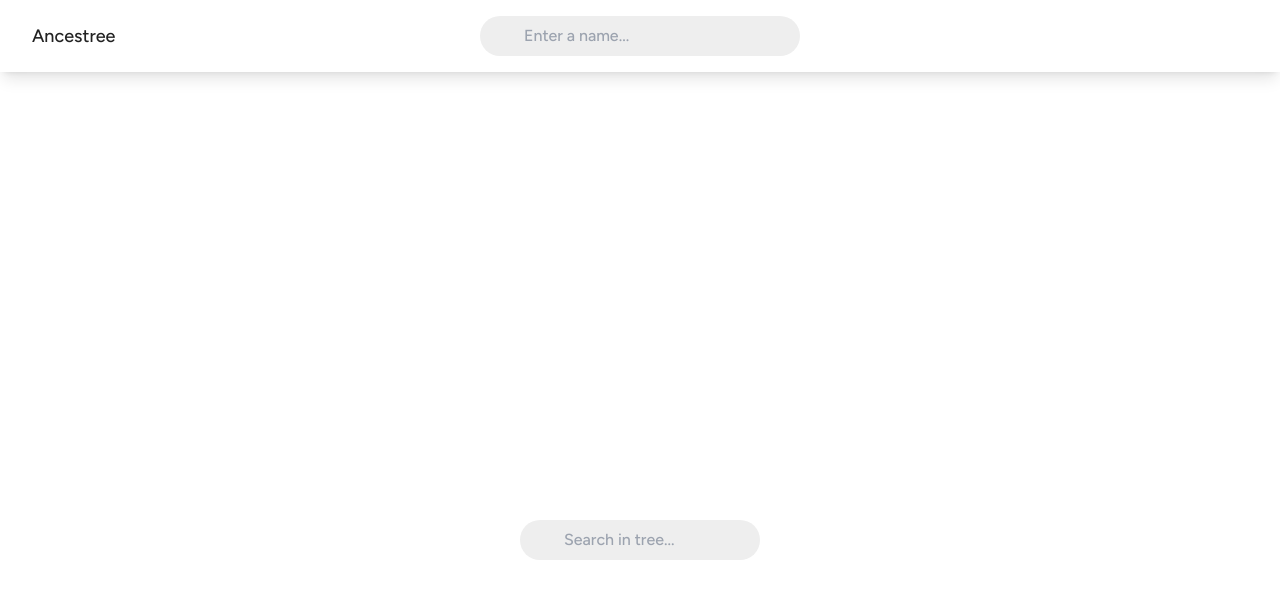
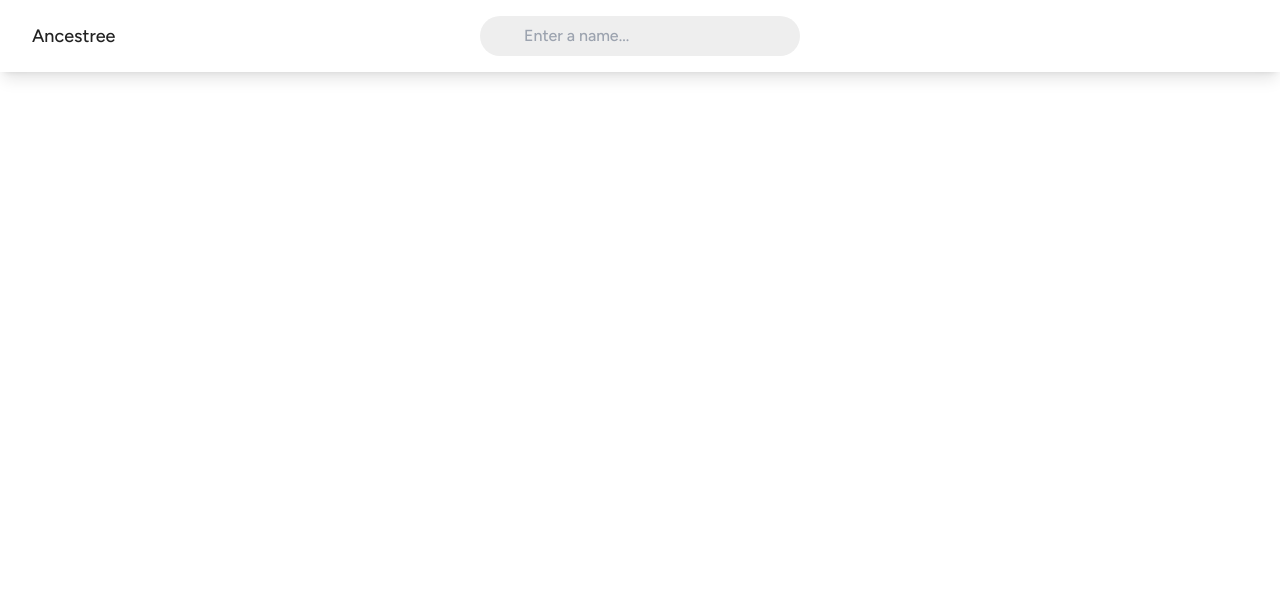
Before and after one commit to ancesTree2025/ancestree, a SvelteKit app in the folder client/: page / in a window 1280 px wide. Shown: the top 598 px of the page. Built offline with nearby package versions, Linux system fonts and the light colour scheme; some icons are missing.

Commit message:
Only show tree search if tree is rendered

```diff
--- a/client/src/routes/+page.svelte
+++ b/client/src/routes/+page.svelte
@@ -17,7 +17,7 @@
   let tree = $state<Tree | undefined>();
   const useFakeData = page.url.searchParams.get('useFakeData') === 'true';
 
-  let familyTree: FamilyTree | null = null;
+  let familyTree: FamilyTree | null = $state(null);
 
   $effect(() => {
     if (name) {
@@ -153,6 +153,7 @@
       onclose={closeSidePanel}
     />
   </div>
+  {#if tree}
     <div class="flex justify-center pb-60">
       <div class="bg-input relative flex w-60 items-center gap-3 self-start rounded-full pl-4">
         <IconUserSearch class="flex-none text-black opacity-50" />
@@ -178,4 +179,5 @@
         {/if}
       </div>
     </div>
+  {/if}
 </div>
```
Lines whose indentation alone changed are shown as unchanged.
